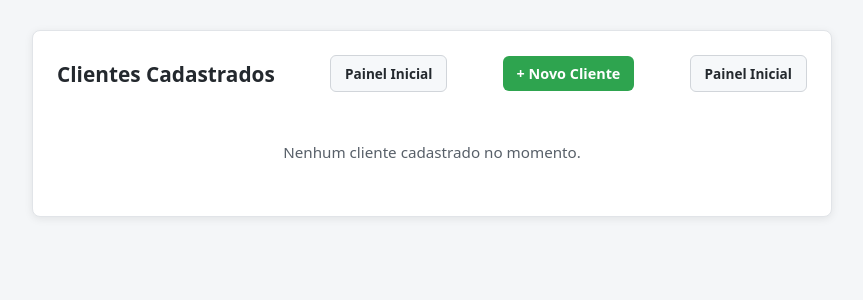
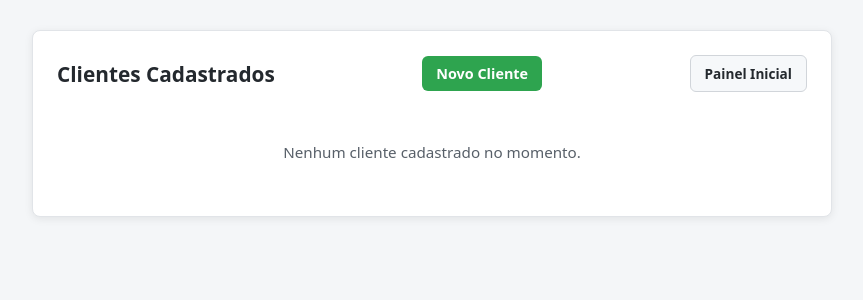
Before and after one commit to samuelslv7/ClinicaEstetica, a Django app: page /agendar/clientes/ in a window 1280 px wide. Shown: the top 300 px of the page, without its empty margins (208-1071 px from the left). Run offline with Django 5.2, Linux system fonts and the light colour scheme; data that the repository does not hold is empty.

Commit message:
remoção de botao repetido no listar cliente

```diff
--- a/agendar/templates/agendar/listarCliente.html
+++ b/agendar/templates/agendar/listarCliente.html
@@ -153,8 +153,7 @@
         <div class="container">
             <div class="topo">
                 <h2>Clientes Cadastrados</h2>
-                <a href="{% url 'agendar:index' %}" class="btn-navegacao">Painel Inicial</a>
-                <a href="{% url 'agendar:criarcliente' %}" class="btn-novo">+ Novo Cliente</a>
+                <a href="{% url 'agendar:criarcliente' %}" class="btn-novo">Novo Cliente</a>
                 <a href="{% url 'agendar:index' %}" class="btn-navegacao">Painel Inicial</a>
             </div>
 
```
